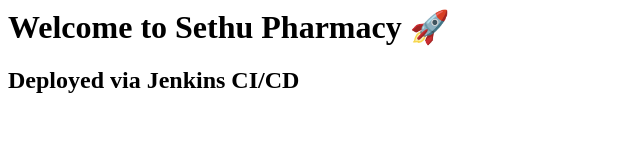
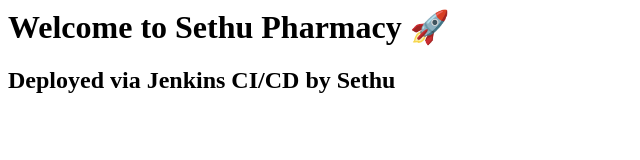
Before and after one commit to Sethuamuthan/pharmacy-app, a plain HTML site: page index.html in a window 1280 px wide. Shown: the whole page, without its empty margins (0-640 px from the left). Drawn offline with Linux system fonts and the light colour scheme.

Commit message:
Update deployment message in index.html

```diff
--- a/index.html
+++ b/index.html
@@ -1,2 +1,2 @@
 <h1>Welcome to Sethu Pharmacy 🚀</h1>
-<h2>Deployed via Jenkins CI/CD</h2>
+<h2>Deployed via Jenkins CI/CD by Sethu</h2>
```
